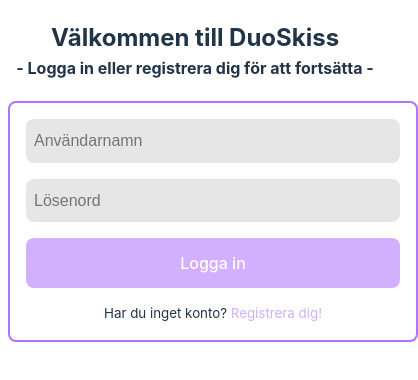
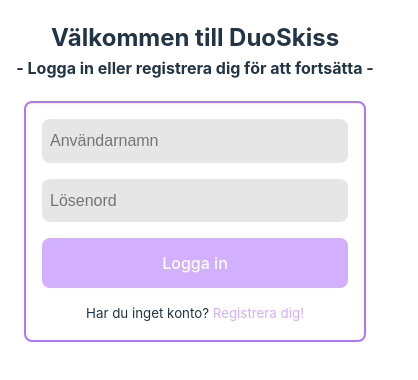
Before and after one commit to Saga-Lannerhjelm/DrawAndGuessGame, a React (Vite) app in the folder frontend/react-app/: page / in a window 390 px wide. Shown: the top 380 px of the page, 418 px wide, since content can reach past the window. Built offline with nearby package versions, Linux system fonts and the light colour scheme.

Commit message:
Small css adjustment

```diff
--- a/frontend/react-app/src/App.css
+++ b/frontend/react-app/src/App.css
@@ -71,7 +71,7 @@ small span {
 
 @media screen and (max-width: 780px) {
   .standard-form {
-    min-width: 100%;
-    margin: 0;
+    max-width: 100%;
+    margin: 1rem;
   }
 }
```
